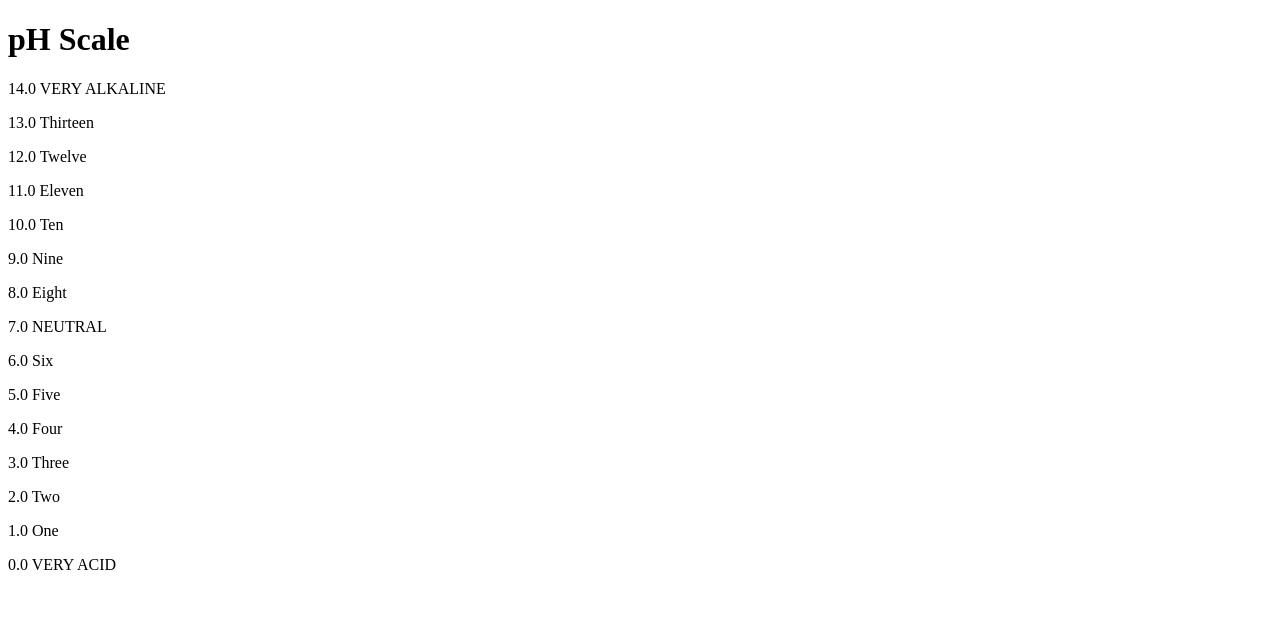
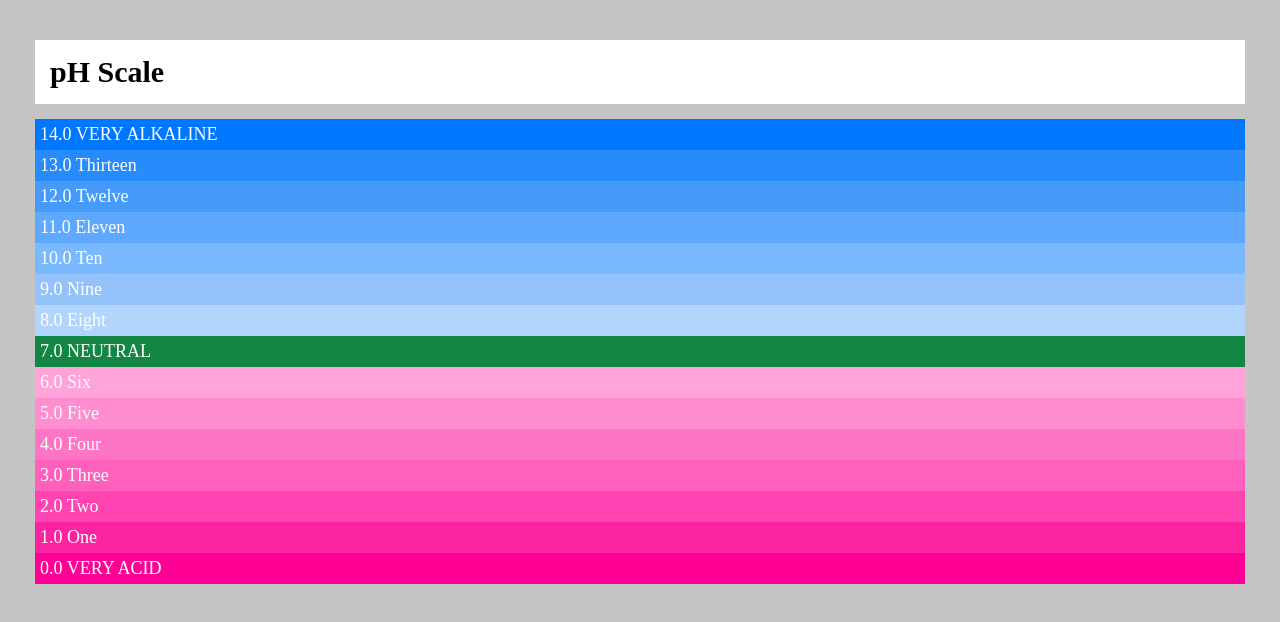
Before and after one commit to junaidkhatri56/ph-scale, a plain HTML site: page index.html in a window 1280 px wide. Drawn offline with Linux system fonts and the light colour scheme.

Commit message:
project done

```diff
--- a/index.html
+++ b/index.html
@@ -4,27 +4,28 @@
     <meta charset="UTF-8">
     <meta name="viewport" content="width=device-width, initial-scale=1.0">
     <title>PH-Scale</title>
+    <link rel="stylesheet" href="style.css">
 </head>
 <body>
-    <div class="1-sec">
+    <div class="sec-1">
         <h1>pH Scale</h1>
     </div>
-    <div class="2-sec">
-        <p>14.0 VERY ALKALINE</p>
-        <p>13.0 Thirteen</p>
-        <p>12.0 Twelve</p>
-        <p>11.0 Eleven</p>
-        <p>10.0 Ten</p>
-        <p>9.0 Nine</p>
-        <p>8.0 Eight</p>
-        <p>7.0 NEUTRAL</p>
-        <p>6.0 Six</p>
-        <p>5.0 Five</p>
-        <p>4.0 Four</p>
-        <p>3.0 Three</p>
-        <p>2.0 Two</p>
-        <p>1.0 One</p>
-        <p>0.0 VERY ACID</p>
+    <div class="sec-2">
+        <p class="bg-1">14.0 VERY ALKALINE</p>
+        <p class="bg-2">13.0 Thirteen</p>
+        <p class="bg-3">12.0 Twelve</p>
+        <p class="bg-4">11.0 Eleven</p>
+        <p class="bg-5">10.0 Ten</p>
+        <p class="bg-6">9.0 Nine</p>
+        <p class="bg-7">8.0 Eight</p>
+        <p class="bg-8">7.0 NEUTRAL</p>
+        <p class="bg-9">6.0 Six</p>
+        <p class="bg-10">5.0 Five</p>
+        <p class="bg-11">4.0 Four</p>
+        <p class="bg-12">3.0 Three</p>
+        <p class="bg-13">2.0 Two</p>
+        <p class="bg-14">1.0 One</p>
+        <p class="bg-15">0.0 VERY ACID</p>
     </div>
 </body>
 </html>
--- a/style.css
+++ b/style.css
@@ -6,3 +6,63 @@
 html{
     font-size: 62.5%;
 }
+body{
+    background-color: #c4c4c4;
+}
+.sec-1 h1{
+      font-size: 30px;
+      padding: 15px;
+      background-color: white;
+      margin: 40px 35px 15px;
+}
+.sec-2 p{
+    font-size: 18px;
+    color: white;
+    margin: 0 35px;
+    padding: 5px 5px;
+}
+.bg-1{
+    background-color: rgb(0, 119, 255);
+}
+.bg-2{
+    background-color: rgb(40, 139, 252);
+}
+.bg-3{
+    background-color: rgb(69, 154, 250);
+}
+.bg-4{
+    background-color: rgb(94, 169, 255);
+}
+.bg-5{
+    background-color: rgb(123, 185, 255);
+}
+.bg-6{
+    background-color: rgb(147, 195, 250);
+}
+.bg-7{
+    background-color: rgb(177, 213, 253);
+}
+.bg-8{
+    background-color: rgb(19, 134, 67);
+}
+.bg-15{
+    background-color: rgb(255, 0, 149);
+}
+.bg-14{
+    background-color: rgb(250, 35, 160);
+}
+.bg-13{
+    background-color: rgb(255, 67, 177);
+}
+.bg-12{
+    background-color: rgb(255, 96, 189);
+}
+.bg-11{
+    background-color: rgb(255, 117, 198);
+}
+.bg-10{
+    background-color: rgb(255, 141, 207);
+}
+.bg-9{
+    background-color: rgb(255, 163, 217);
+}
```
